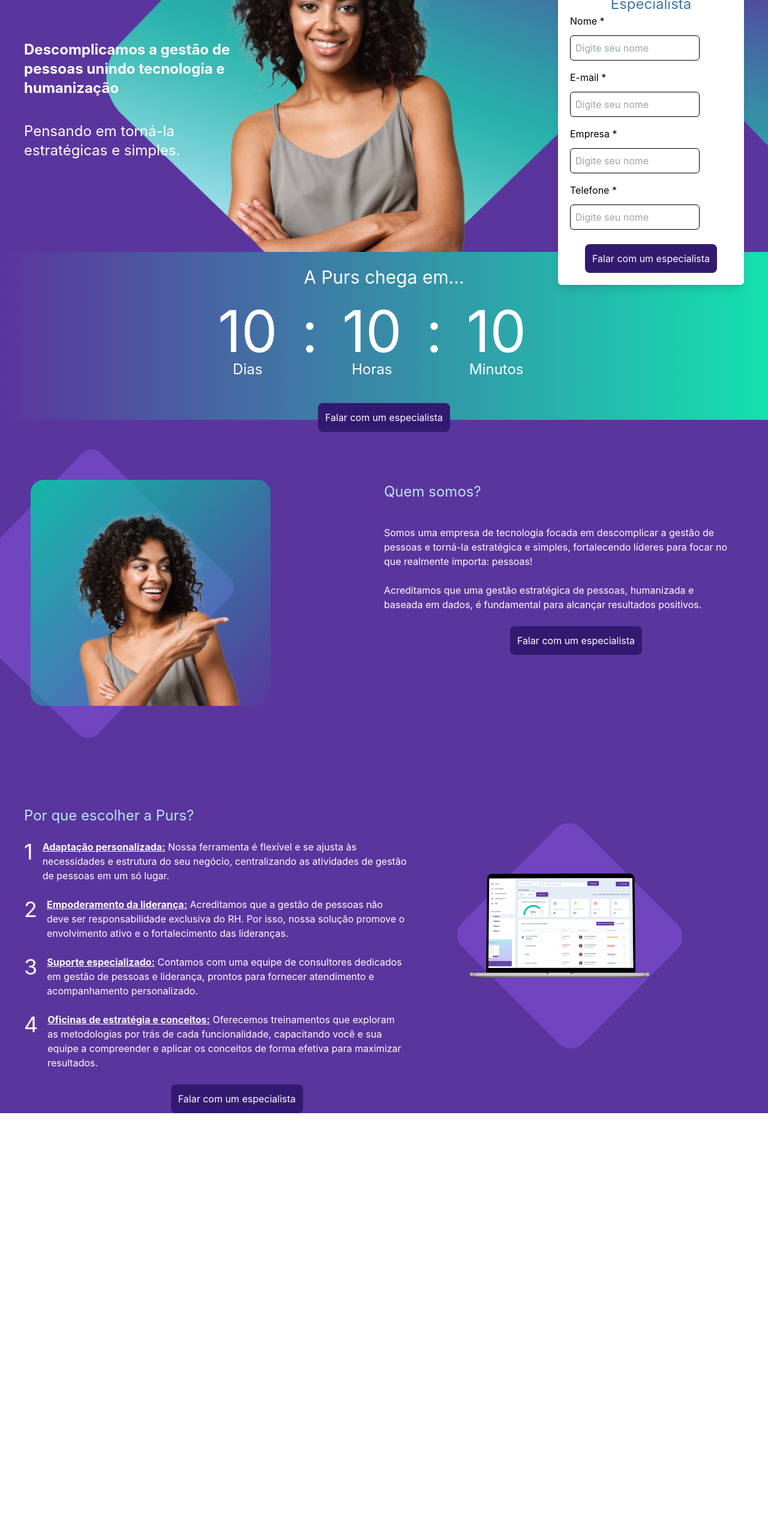
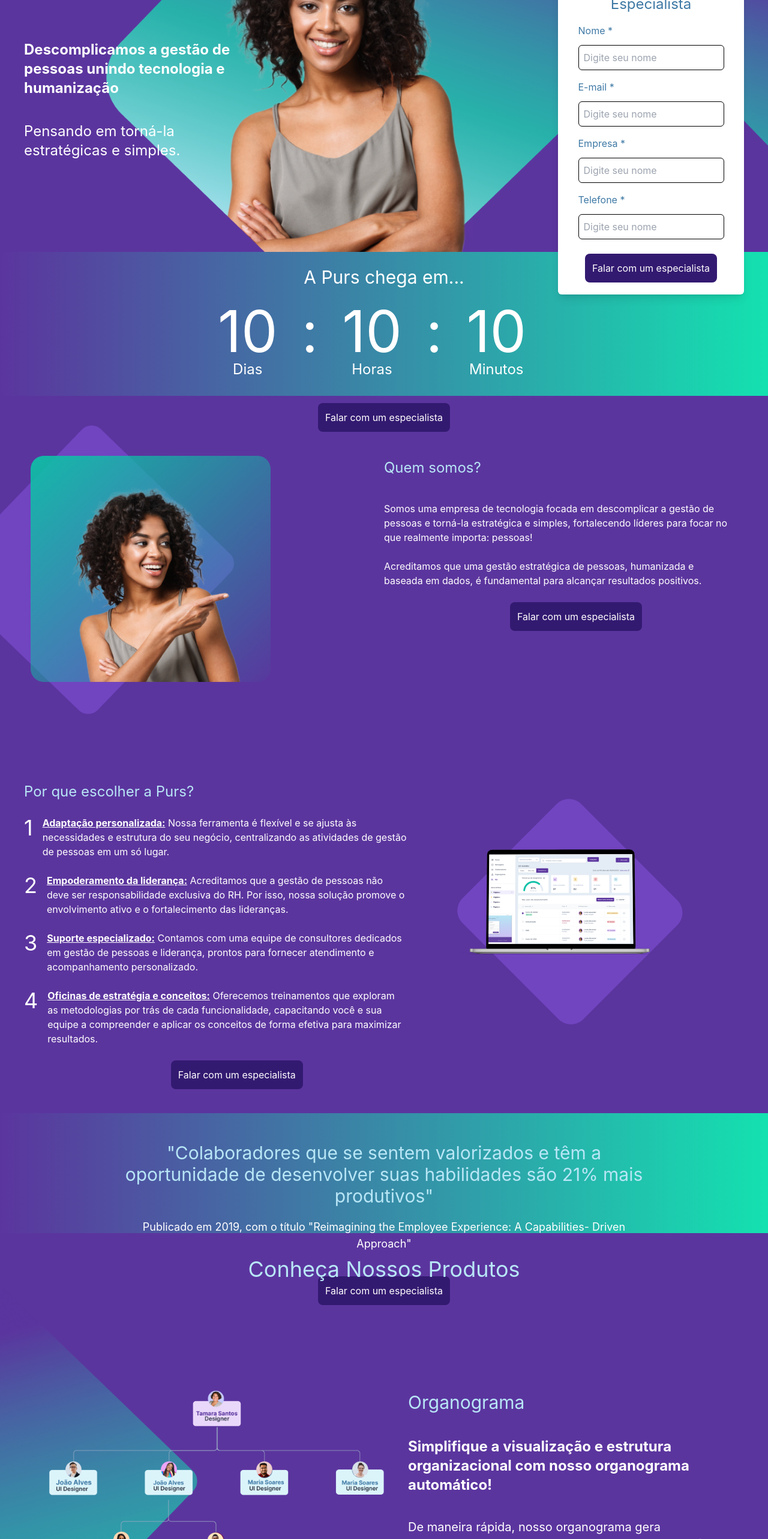
Before and after one commit to wenzler15/Purs-Frontend, a React (Vite) app: page / in a window 1280 px wide. Shown: the part 220-2786 px from the top of the page at 60% size. Before the commit the page ends 2076 px from the top, so only its background shows below. Built offline with nearby package versions, Linux system fonts and the light colour scheme.

Commit message:
Finish LP

```diff
--- a/src/pages/LP/index.tsx
+++ b/src/pages/LP/index.tsx
@@ -4,6 +4,7 @@
 import RectangleComplete from '../../assets/rectangleComplete.png';
 import Woman from '../../assets/woman2.png';
 import Macbook from '../../assets/macbook.png';
+import OrgChartImage from '../../assets/orgchart.png';
 
 const LP: React.FC = () => {
     return (
@@ -25,21 +26,23 @@
                     </div>
                     <div className='w-[25%] bg-[#fff] rounded-md p-5 text-center shadow-lg'>
                         <p className='text-[#3E79A5] text-2xl'>Fale com um Especialista</p>
-                        <div className='w-full text-left'>
-                            <p>Nome *</p>
-                            <input placeholder='Digite seu nome' className='mt-3 mb-4 border rounded-md p-2 w-[80%]' />
-                            <p>E-mail *</p>
-                            <input placeholder='Digite seu nome' className='mt-3 mb-4 border rounded-md p-2 w-[80%]' />
-                            <p>Empresa *</p>
-                            <input placeholder='Digite seu nome' className='mt-3 mb-4 border rounded-md p-2 w-[80%]' />
-                            <p>Telefone *</p>
-                            <input placeholder='Digite seu nome' className='mt-3 mb-4 border rounded-md p-2 w-[80%]' />
+                        <div className='w-full flex flex-col items-center text-left'>
+                            <div className='w-[90%] mt-4'>
+                                <p className='text-[#3E79A5]'>Nome *</p>
+                                <input placeholder='Digite seu nome' className='mt-3 mb-4 border rounded-md p-2 w-full' />
+                                <p className='text-[#3E79A5]'>E-mail *</p>
+                                <input placeholder='Digite seu nome' className='mt-3 mb-4 border rounded-md p-2 w-full' />
+                                <p className='text-[#3E79A5]'>Empresa *</p>
+                                <input placeholder='Digite seu nome' className='mt-3 mb-4 border rounded-md p-2 w-full' />
+                                <p className='text-[#3E79A5]'>Telefone *</p>
+                                <input placeholder='Digite seu nome' className='mt-3 mb-4 border rounded-md p-2 w-full' />
+                            </div>
                         </div>
                         <button className='bg-[#331A71] text-[#fff] p-3 rounded-lg mt-2'>Falar com um especialista</button>
                     </div>
                 </div>
             </div>
-            <div className='w-full h-[35vh] bg-gradient-to-r from-[#5B359E] to-[#14E1B0] text-center pt-6'>
+            <div className='w-full h-[30vh] bg-gradient-to-r from-[#5B359E] to-[#14E1B0] text-center pt-6'>
                 <p className='text-[#fff] text-3xl'>A Purs chega em...</p>
                 <div className='flex w-full justify-center mt-6'>
                     <div className='mr-10'>
@@ -77,7 +80,7 @@
                     <button className='bg-[#331A71] text-[#fff] p-3 rounded-lg mt-6'>Falar com um especialista</button>
                 </div>
             </div>
-            <div className='w-full pt-10 bg-[#5B359E] flex justify-between'>
+            <div className='w-full pt-10 bg-[#5B359E] flex justify-between pb-10'>
                 <div className='w-[70%] text-center mt-[5%] pl-10'>
                     <div className='w-[90%] text-left'>
                         <p className='text-[#B8E6F6] text-2xl'>Por que escolher a Purs?</p>
@@ -105,6 +108,33 @@
                     <img src={RectangleComplete} className='top-[14%] relative w-[70%] max-w-[400px] sm:w-[90%]' />
                 </div>
             </div>
+            <div className='w-full h-[25vh] bg-gradient-to-r from-[#5B359E] to-[#14E1B0] flex flex-col items-center pt-6'>
+                <div className='w-[70%] mt-6'>
+                    <p className='text-[#B8E6F6] text-3xl text-center'>"Colaboradores que se sentem valorizados e têm a oportunidade de desenvolver suas habilidades são 21% mais produtivos"</p>
+                    <p className='text-[#fff] mt-5 text-lg text-center'>Publicado em 2019, com o título "Reimagining the Employee Experience: A Capabilities- Driven Approach"</p>
+                </div>
+                <button className='bg-[#331A71] text-[#fff] p-3 rounded-lg mt-10'>Falar com um especialista</button>
+            </div>
+            <div className='w-full pt-10 bg-[#5B359E] pb-10 flex flex-col items-center'>
+                <p className='text-[#B8E6F6] text-4xl'>Conheça Nossos Produtos</p>
+                <div className='w-full flex justify-between'>
+                    <img src={OrgChartImage} className='w-1/2' />
+                    <div className='w-1/2 p-10 mt-36'>
+                        <p className='text-[#B8E6F6] text-3xl'>Organograma</p>
+                        <p className='text-[#fff] mt-10 font-bold text-2xl'>Simplifique a visualização e estrutura organizacional com nosso organograma automático!</p>
+                        <p className='text-[#fff] mt-10 text-xl'>De maneira rápida, nosso organograma gera automaticamente a estrutura da sua empresa através de um modelo de planilha disponibilizado na plataforma</p>
+                        <p className='text-[#fff] mt-10 font-bold text-2xl'>Teste agora o organograma gratuito!</p>
+                        <div className='flex'>
+                            <button className='bg-[#fff] mr-10 text-[##5B359E] p-3 rounded-lg mt-10'>Fazer Organograma gratuito</button>
+                            <button className='bg-[#331A71] text-[#fff] p-3 rounded-lg mt-10'>Falar com um especialista</button>
+                        </div>
+                    </div>
+                </div>
+            </div>
+            <div className='w-full flex flex-col items-center pt-10 pb-5'>
+                <p className='text-[#3E79A5] text-lg'>Termos de política e privacidade</p>
+                <p className='text-[#3E79A5] text-lg mt-5'>Purs Sistema SAAS | Copyright 2023</p>
+            </div>
         </div>
     );
 }
```
Also changed, not shown: src/assets/orgchart.png (added).
